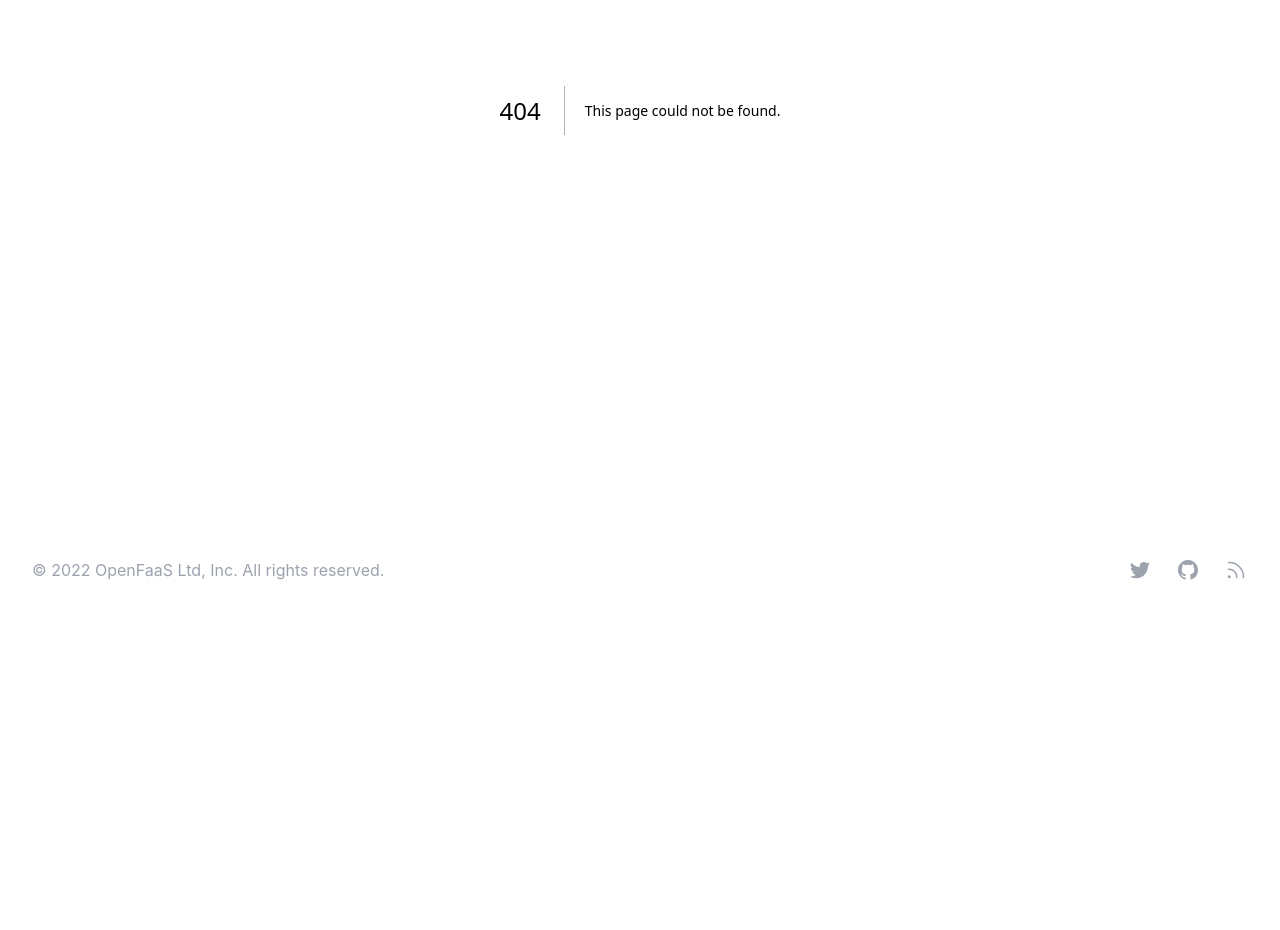
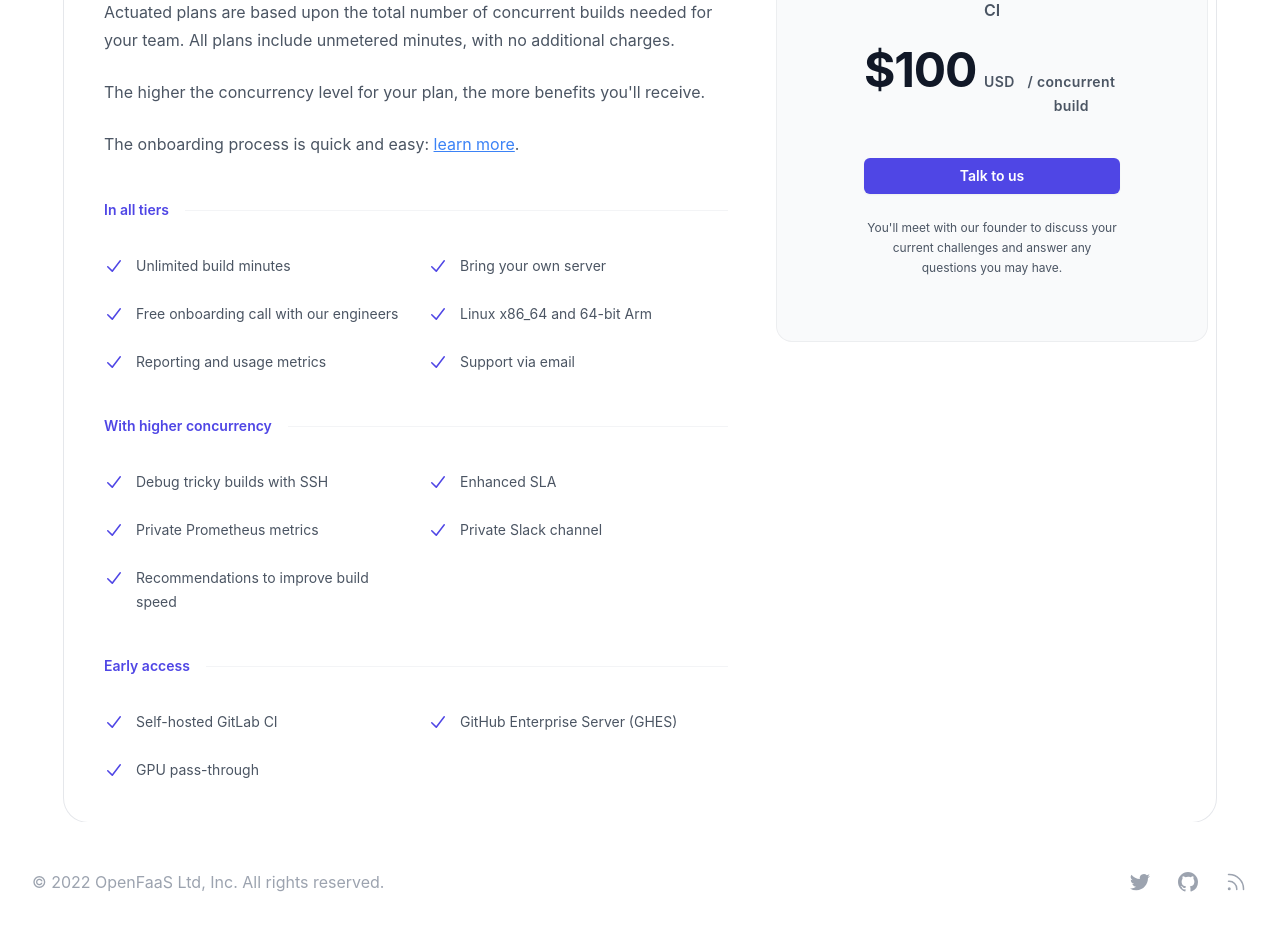
Before and after one commit to self-actuated/actuated.com, a Next.js app: page /pricing in a window 1280 px wide. Before the commit this address had no page. Shown: the part 380-1310 px from the top of the page. Before the commit the page ends 1010 px from the top, so only its background shows below. Built offline with nearby package versions, Linux system fonts and the light colour scheme; a web font is replaced by a local one.

Commit message:
Publish a pricing page for actuated
Signed-off-by: Alex Ellis (OpenFaaS Ltd) <alexellis2@gmail.com>

```diff
--- a/components/cta.js
+++ b/components/cta.js
@@ -12,7 +12,7 @@ export default function Cta() {
                 You can try out actuated on a monthly basis, with no commitment beyond that.
               </p>
               <a
-                href="https://docs.actuated.dev/register/"
+                href="/pricing"
                 className="mt-8 inline-flex items-center rounded-md border border-transparent bg-white px-5 py-3 text-base font-medium text-indigo-600 shadow hover:bg-indigo-50"
               >
                 Make your builds faster today
--- a/components/navbar.js
+++ b/components/navbar.js
@@ -43,6 +43,7 @@ const solutions = [
 const navigation = [
   { name: 'Blog', href: '/blog' },
   { name: 'Announcement', href: 'https://actuated.dev/blog/blazing-fast-ci-with-microvms' },
+  { name: 'Pricing', href: '/pricing' },
   { name: 'Docs', href: 'https://docs.actuated.dev/' },
 ]
 
@@ -141,7 +142,7 @@ export default function NavBar({ children }) {
               Sign in
             </a>
             <a
-              href="https://docs.actuated.dev/register/"
+              href="/pricing"
               className="ml-8 inline-flex items-center justify-center whitespace-nowrap rounded-md border border-transparent bg-indigo-600 px-4 py-2 text-base font-medium text-white shadow-sm hover:bg-indigo-700"
             >
               Sign-up
--- a/pages/index.js
+++ b/pages/index.js
@@ -8,6 +8,7 @@ import TestimonialPrimary from '../components/testimonial-primary'
 import GitHubQuote from '../components/GitHubQuote'
 import BlogRollup from '../components/rollup'
 import Subscribe from '../components/subscribe'
+
 
 export default function Home() {
   return (
@@ -40,7 +41,7 @@ export default function Home() {
                 <div className="mx-auto mt-10 max-w-sm sm:flex sm:max-w-none sm:justify-center">
                   <div className="space-y-4 sm:mx-auto sm:inline-grid sm:grid-cols-2 sm:gap-5 sm:space-y-0">
                     <Link
-                      href="https://docs.actuated.dev/register/"
+                      href="/pricing"
                       className="flex items-center justify-center rounded-md border border-transparent bg-white px-4 py-3 text-base font-medium text-indigo-700 shadow-sm hover:bg-indigo-50 sm:px-8"
                     >
                       Get started
--- /dev/null
+++ b/pages/pricing/index.js
@@ -0,0 +1,140 @@
+
+import { CheckIcon } from '@heroicons/react/20/solid'
+
+const includedFeatures = [
+  'Unlimited build minutes',
+  'Bring your own server',
+  'Free onboarding call with our engineers',
+  'Linux x86_64 and 64-bit Arm',
+  'Reporting and usage metrics',
+  'Support via email',
+]
+
+const upgradedFeatures = [
+  'Debug tricky builds with SSH',
+  'Enhanced SLA',
+  'Private Prometheus metrics',
+  'Private Slack channel',
+  'Recommendations to improve build speed',
+]
+
+const earlyAccess = [
+  'Self-hosted GitLab CI',
+  'GitHub Enterprise Server (GHES)',
+  'GPU pass-through'
+]
+
+export default function Pricing({ posts }) {
+  return (
+    <>
+      <div className="bg-white">
+        <div className=" max-w-7xl mx-auto py-4 px-4 sm:py-2 sm:px-6">
+          <div className="text-center">
+            <h1 className="mt-2 text-3xl leading-10 font-extrabold text-gray-900 sm:text-3xl sm:leading-none sm:tracking-tight lg:text-4xl">
+                Plans & Pricing
+            </h1>
+            <p className="max-w-l mt-5 mx-auto text-xl leading-7 text-gray-500">
+              You can get started with us the same day as your call.{' '}
+            </p>
+          </div>
+        </div>
+      </div>
+
+      <ul className="container max-w-7xl mx-auto mt-4 px-4 sm:px-6 lg:px-8 min-height-500">
+
+    <div className="bg-white">
+      <div className="mx-auto max-w-7xl px-6 lg:px-8">
+        <div className="mx-auto mt-16 max-w-2xl rounded-3xl ring-1 ring-gray-200 sm:mt-20 lg:mx-0 lg:flex lg:max-w-none">
+          <div className="p-8 sm:p-10 lg:flex-auto">
+            <h3 className="text-2xl font-bold tracking-tight text-gray-900">Simple, flat-rate pricing</h3>
+            <p className="mt-6 text-base leading-7 text-gray-600">
+              Actuated plans are based upon the total number of concurrent builds needed for your team. All plans include unmetered minutes, with no additional charges.
+            </p>
+            <p className="mt-6 text-base leading-7 text-gray-600">
+              The higher the concurrency level for your plan, the more benefits you'll receive.
+            </p>
+            <p className="mt-6 text-base leading-7 text-gray-600">
+              The onboarding process is quick and easy: <a className='text-blue-500 underline' href="https://docs.actuated.dev/register">learn more</a>.
+            </p>
+            <div className="mt-10 flex items-center gap-x-4">
+              <h4 className="flex-none text-sm font-semibold leading-6 text-indigo-600">In all tiers</h4>
+              <div className="h-px flex-auto bg-gray-100" />
+            </div>
+
+            <ul
+              role="list"
+              className="mt-8 grid grid-cols-1 gap-4 text-sm leading-6 text-gray-600 sm:grid-cols-2 sm:gap-6"
+            >
+              {includedFeatures.map((feature) => (
+                <li key={feature} className="flex gap-x-3">
+                  <CheckIcon className="h-6 w-5 flex-none text-indigo-600" aria-hidden="true" />
+                  {feature}
+                </li>
+              ))}
+            </ul>
+
+            <div className="mt-10 flex items-center gap-x-4">
+              <h4 className="flex-none text-sm font-semibold leading-6 text-indigo-600">With higher concurrency</h4>
+              <div className="h-px flex-auto bg-gray-100" />
+            </div>
+
+            <ul
+              role="list"
+              className="mt-8 grid grid-cols-1 gap-4 text-sm leading-6 text-gray-600 sm:grid-cols-2 sm:gap-6"
+            >
+              {upgradedFeatures.map((feature) => (
+                <li key={feature} className="flex gap-x-3">
+                  <CheckIcon className="h-6 w-5 flex-none text-indigo-600" aria-hidden="true" />
+                  {feature}
+                </li>
+              ))}
+            </ul>
+
+
+            <div className="mt-10 flex items-center gap-x-4">
+              <h4 className="flex-none text-sm font-semibold leading-6 text-indigo-600">Early access</h4>
+              <div className="h-px flex-auto bg-gray-100" />
+            </div>
+
+            <ul
+              role="list"
+              className="mt-8 grid grid-cols-1 gap-4 text-sm leading-6 text-gray-600 sm:grid-cols-2 sm:gap-6"
+            >
+              {earlyAccess.map((feature) => (
+                <li key={feature} className="flex gap-x-3">
+                  <CheckIcon className="h-6 w-5 flex-none text-indigo-600" aria-hidden="true" />
+                  {feature}
+                </li>
+              ))}
+            </ul>
+
+          </div>
+          <div className="-mt-2 p-2 lg:mt-0 lg:w-full lg:max-w-md lg:flex-shrink-0">
+            <div className="rounded-2xl bg-gray-50 py-10 text-center ring-1 ring-inset ring-gray-900/5 lg:flex lg:flex-col lg:justify-center lg:py-16">
+              <div className="mx-auto max-w-xs px-8">
+                <p className="text-base font-semibold text-gray-600">Pay monthly, for up to 3x faster CI</p>
+                <p className="mt-6 flex items-baseline justify-center gap-x-2">
+                  <span className="text-5xl font-bold tracking-tight text-gray-900">$100</span>
+                  <span className="text-sm font-semibold leading-6 tracking-wide text-gray-600">USD</span>
+                  <span className="text-sm font-semibold leading-6 tracking-wide text-gray-600"> / concurrent build</span>
+                </p>
+                <a
+                  href="https://forms.gle/8XmpTTWXbZwWkfqT6"
+                  className="mt-10 block w-full rounded-md bg-indigo-600 px-3 py-2 text-center text-sm font-semibold text-white shadow-sm hover:bg-indigo-500 focus-visible:outline focus-visible:outline-2 focus-visible:outline-offset-2 focus-visible:outline-indigo-600"
+                >
+                  Talk to us
+                </a>
+                <p className="mt-6 text-xs leading-5 text-gray-600">
+                  You'll meet with our founder to discuss your current challenges and answer any questions you may have.
+                </p>
+              </div>
+            </div>
+          </div>
+        </div>
+      </div>
+    </div>
+
+      </ul>
+    </>
+  );
+}
```
Also changed, not shown: posts/2023-01-20-is-the-self-hosted-runner-safe-github-actions.md (+1 -1 lines), posts/2023-02-17-kvm-in-github-actions.md (+1 -1 lines), posts/2023-03-24-how-to-run-multi-arch-builds-natively.md (+1 -1 lines).
